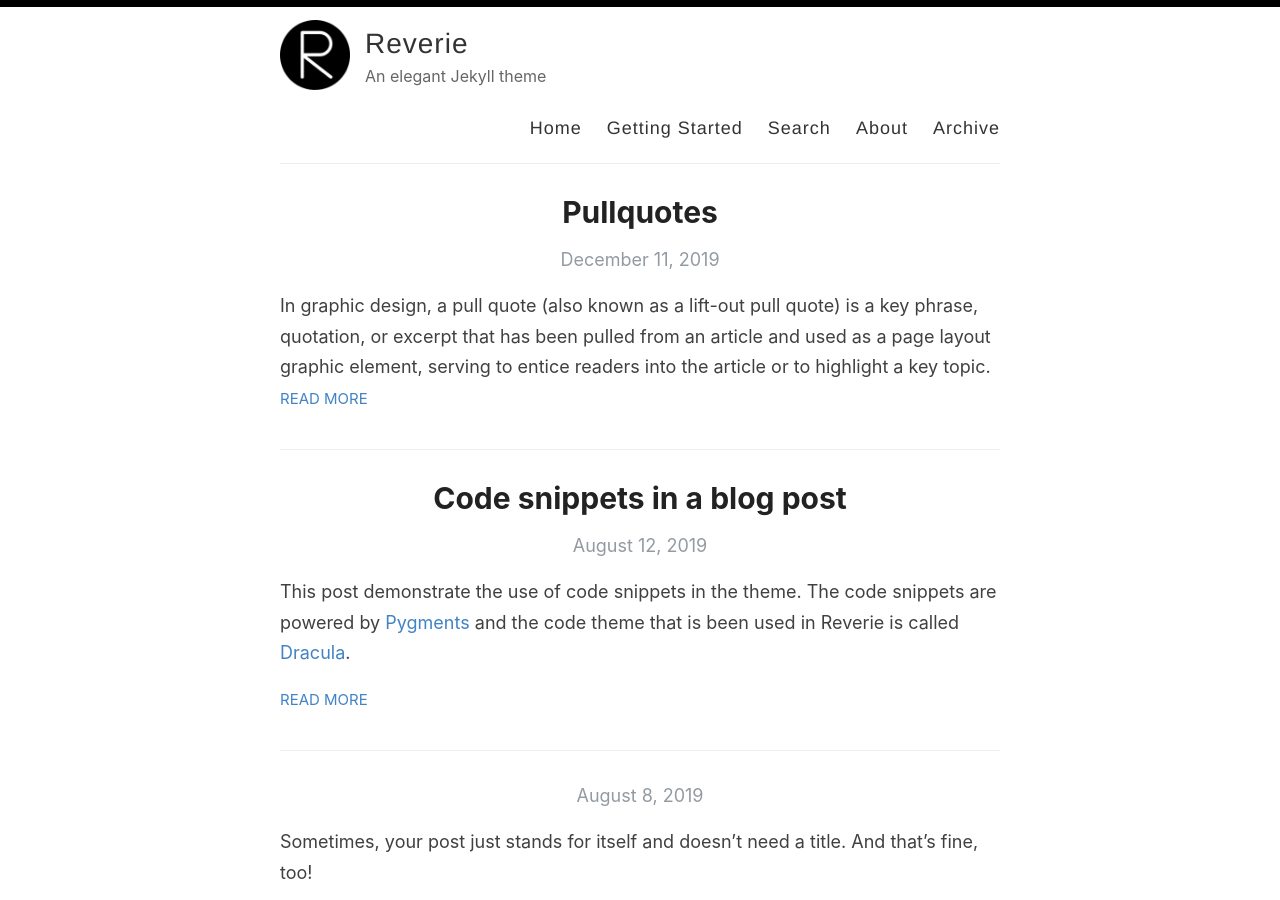
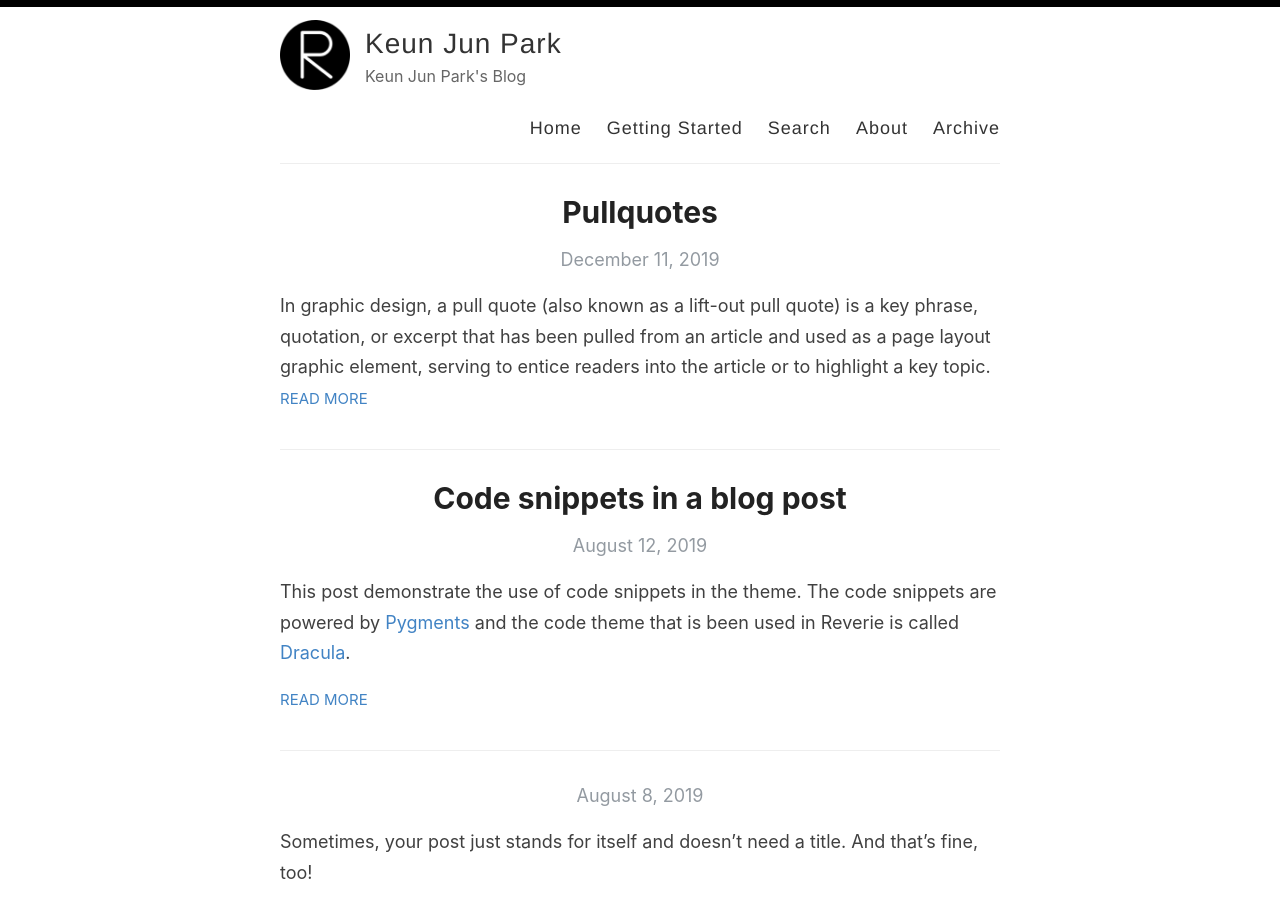
Before and after one commit to keunjunpark/keunjunpark.github.io, a Jekyll site: the page built from index.html, in a window 1280 px wide and 900 px high. Built offline with Jekyll 4.4.1, drawn with Linux system fonts in a browser that asks for light colours; the list of posts is cut into pages by our own code.

Commit message:
Change config

```diff
--- a/_config.yml
+++ b/_config.yml
@@ -3,13 +3,13 @@
 #
 
 # Name of your site (displayed in the header)
-name: Reverie
+name: Keun Jun Park
 
 # Name of the author
-author: Amit Merchant
+author: Keun Jun Park
 
 # Short bio or description (displayed in the header)
-description: An elegant Jekyll theme
+description: Keun Jun Park's Blog
 
 # URL of your avatar or profile pic (you could use your GitHub profile pic)
 avatar: /images/reverie.png
@@ -21,15 +21,15 @@ avatar: /images/reverie.png
 # Includes an icon in the footer for each username you enter
 footer-links:
   dribbble:
-  email: amit.d.merchant@gmail.com
+  email: keunjunpark@alumni.purdue.edu
   facebook:
   flickr:
-  github: amitmerchant1990/reverie
+  github: keunjunpark
   instagram:
   linkedin:
   pinterest:
   rss: rss
-  twitter: amit_merchant
+  twitter: # amit_merchant
   stackoverflow:
   youtube: # channel/<your_long_string> or user/<user-name>
   googleplus: # anything in your profile username that comes after plus.google.com/
@@ -41,7 +41,7 @@ footer-links:
 disqus:
 
 # Enter your Google Analytics web tracking code (e.g. UA-2110908-2) to activate tracking
-google_analytics: UA-43339302-11
+google_analytics: #UA-43339302-11
 
 # For newer "GA4" analytics, use the following instead of the "UA" entry above
 #google_analytics_ga4: G-GABC1DEFG
```
